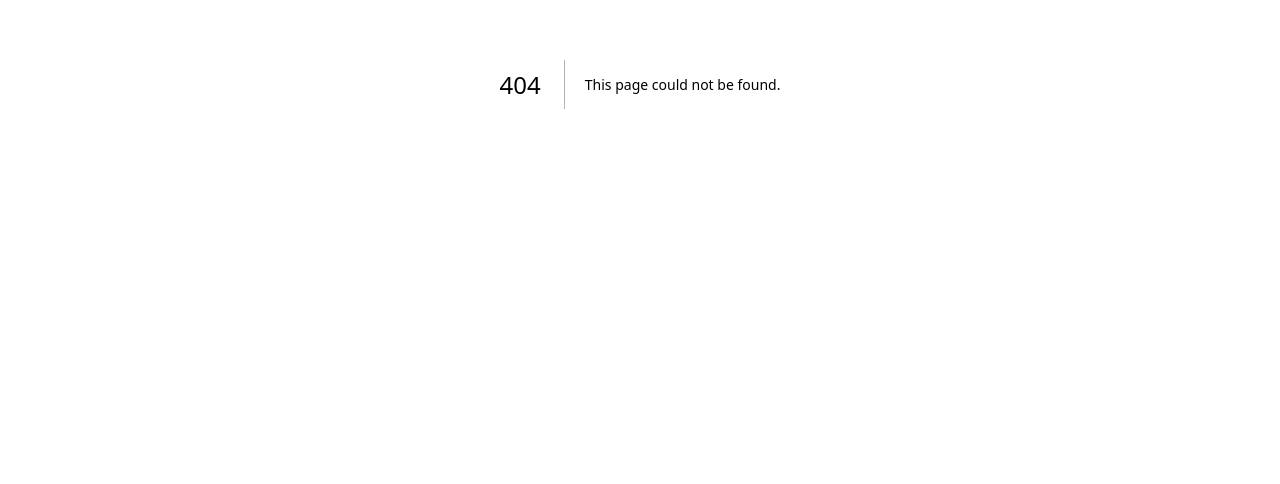
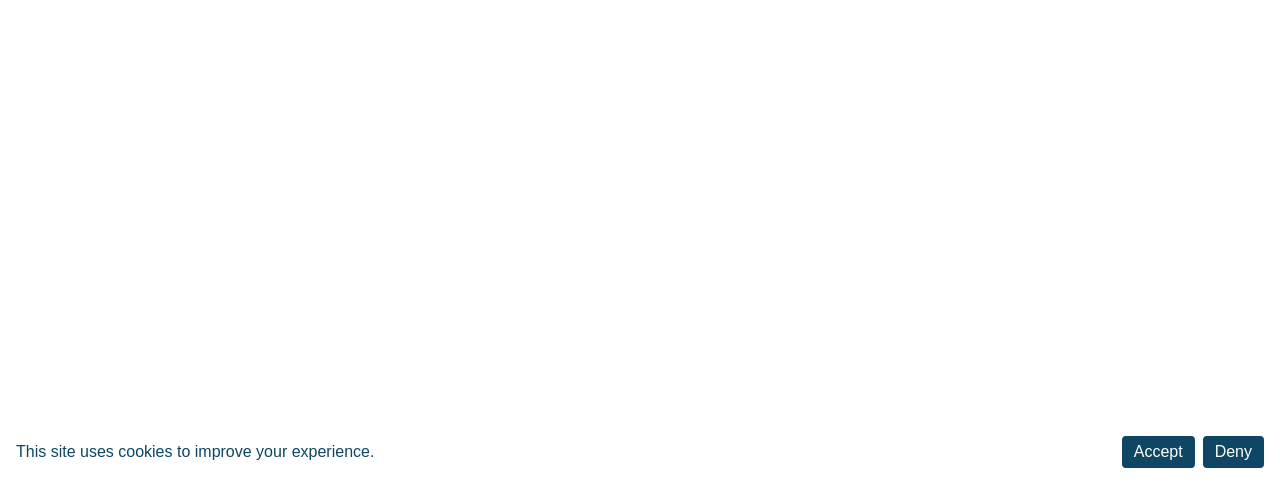
Before and after one commit to SE-Term-Project-NoCarNoProblem/frontend, a Next.js app: page /test in a window 1280 px wide. Before the commit this address had no page. Shown: the part 316-800 px from the top of the page. Built offline with nearby package versions, Linux system fonts and the light colour scheme.

Commit message:
feat: store consent in browser storage

```diff
--- /dev/null
+++ b/app/components/CookieBanner.tsx
@@ -0,0 +1,39 @@
+"use client";
+
+import React, { useState, useEffect } from "react";
+import { getStoredConsent, setStoredConsent } from "../hooks/useCookieConsent";
+
+export function CookieBanner() {
+  const [consent, setConsent] = useState<string | null>(null);
+
+  useEffect(() => {
+    setConsent(getStoredConsent());
+  }, []);
+
+  const handleConsent = (status: "accepted" | "denied") => {
+    setStoredConsent(status);
+    setConsent(status);
+  };
+
+  if (consent) return null;
+
+  return (
+    <div className="fixed bottom-0 w-full bg-white text-[#0E4663] p-4 flex justify-between items-center">
+      <p>This site uses cookies to improve your experience.</p>
+      <div className="flex gap-2">
+        <button
+          onClick={() => handleConsent("accepted")}
+          className="bg-[#0E4663] text-white px-3 py-1 rounded hover:bg-[#0c3a4e] transition cursor-pointer"
+        >
+          Accept
+        </button>
+        <button
+          onClick={() => handleConsent("denied")}
+          className="bg-[#0E4663] text-white px-3 py-1 rounded hover:bg-[#0c3a4e] transition cursor-pointer"
+        >
+          Deny
+        </button>
+      </div>
+    </div>
+  );
+}
--- /dev/null
+++ b/app/hooks/useCookieConsent.ts
@@ -0,0 +1,11 @@
+export type ConsentStatus = "accepted" | "denied" | null;
+
+export function getStoredConsent(): ConsentStatus {
+  if (typeof window === "undefined") return null;
+  return localStorage.getItem("cookieConsent") as ConsentStatus;
+}
+
+export function setStoredConsent(status: ConsentStatus) {
+  if (typeof window === "undefined" || !status) return;
+  localStorage.setItem("cookieConsent", status);
+}
--- /dev/null
+++ b/app/test/page.tsx
@@ -0,0 +1,10 @@
+import { CookieBanner } from "../components/CookieBanner";
+import "../globals.css";
+
+export default function App() {
+  return (
+    <>
+      <CookieBanner />
+    </>
+  );
+}
```
